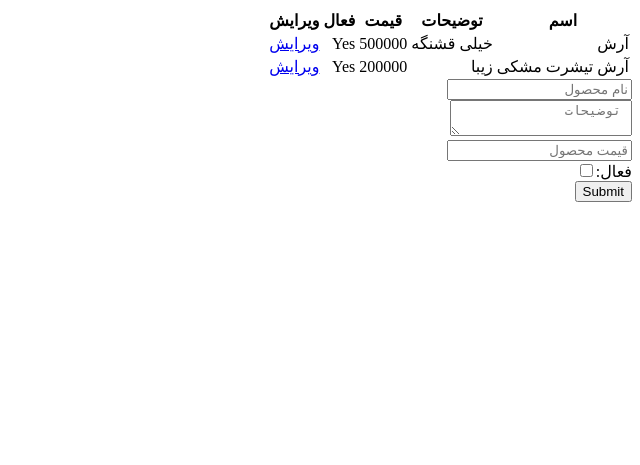
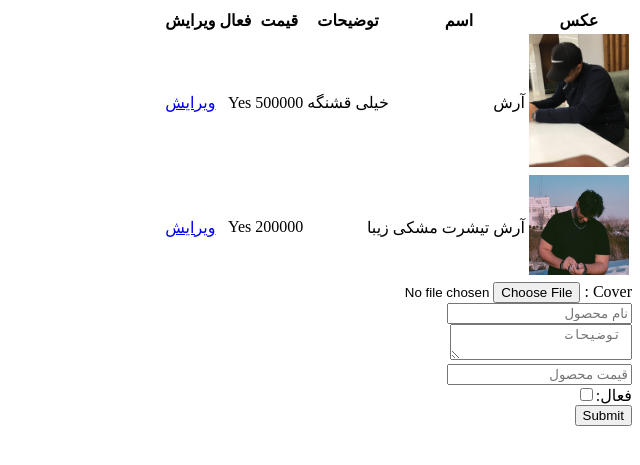
Before and after one commit to ArashArani/online_shop, a Flask app: page /admin/dashboard/products in a window 1280 px wide. Shown: the top 465 px of the page, without its empty margins (640-1280 px from the left). Run offline with Flask 3, Linux system fonts and the light colour scheme; the visitor is signed in with stand-in values (Sample User, id 1); some libraries are stand-ins or nearby versions.

Commit message:
Create Cover For product

```diff
--- a/blueprints/admin.py
+++ b/blueprints/admin.py
@@ -42,6 +42,7 @@ def products():
         description = request.form.get("description",None)
         price = request.form.get("price",None)
         active = request.form.get("active",None)
+        file = request.files.get('cover',None)
 
         p = Product(name = name , description = description , price = price)
         if active == None :
@@ -52,6 +53,8 @@ def products():
         db.session.add(p)
         db.session.commit()
 
+
+        file.save(f'static/covers/{p.id}.jpg')
         return "Done"
 
 
@@ -67,7 +70,7 @@ def edit_product(id):
         description = request.form.get("description",None)
         price = request.form.get("price",None)
         active = request.form.get("active",None)
-
+        file = request.files.get('cover', None)
         product.name = name
         product.description = description
         product.price = price
@@ -76,6 +79,8 @@ def edit_product(id):
         else :
             product.active = 1
 
+
+        if file != None :
+            file.save(f'static/covers/{product.id}.jpg')
         db.session.commit()
-
         return redirect(url_for('admin.edit_product' , id = id))
--- a/templates/admin/edit-product.html
+++ b/templates/admin/edit-product.html
@@ -4,8 +4,10 @@
 {% endblock %}
 
 {% block body %}
-    <form action="#" method="post" >
+    <img style="width: 100px" src="/static/covers/{{product.id}}.jpg"> <br>
+    <form action="#" method="post" enctype="multipart/form-data" >
         <input type="hidden" name="csrf_token" value="{{ csrf_token() }}"/>
+        <label>Cover : </label> <input type="file" name="cover"><br>
         <input type="text" name="name" value="{{ product.name }}" placeholder="نام محصول "><br>
         <textarea name="description"  placeholder=" توضیحات " >{{ product.description }}</textarea><br>
         <input type="number" name="price" value="{{ product.price }}" placeholder="قیمت محصول "><br>
--- a/templates/admin/products.html
+++ b/templates/admin/products.html
@@ -7,14 +7,18 @@
 
     <table>
         <tr>
+            <th>عکس</th>
             <th>اسم</th>
             <th>توضیحات</th>
             <th>قیمت</th>
             <th>فعال</th>
             <th>ویرایش</th>
         </tr>
+
+
         {% for p in products %}
             <tr>
+                <td><img style="width: 100px" src="/static/covers/{{p.id}}.jpg"> </td>
                 <td>{{ p.name }}</td>
                 <td>{{ p.description }}</td>
                 <td>{{ p.price }}</td>
@@ -26,8 +30,9 @@
 
 
 
-    <form action="#" method="post" >
+    <form action="#" method="post" enctype="multipart/form-data" >
         <input type="hidden" name="csrf_token" value="{{ csrf_token() }}"/>
+        <label>Cover : </label><input type="file" name="cover" ><br>
         <input type="text" name="name" placeholder="نام محصول "><br>
         <textarea name="description" placeholder=" توضیحات " ></textarea><br>
         <input type="number" name="price" placeholder="قیمت محصول "><br>
--- a/templates/product.html
+++ b/templates/product.html
@@ -4,6 +4,7 @@
 {% endblock %}
 
 {% block body %}
+    <img style="width: 100px" src="/static/covers/{{product.id}}.jpg"><br>
     {{ product.id }}<br>
     {{ product.name }}<br>
     {{  product.description }}<br>
```
Also changed, not shown: instance/database.db, static/covers/1.jpg (added), static/covers/2.jpg (added). Lines whose indentation alone changed are shown as unchanged.
